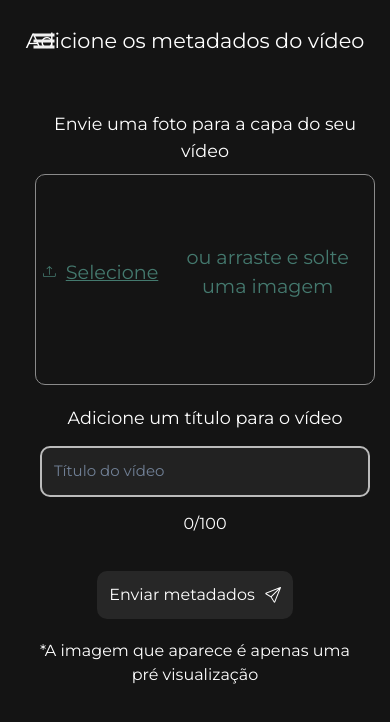
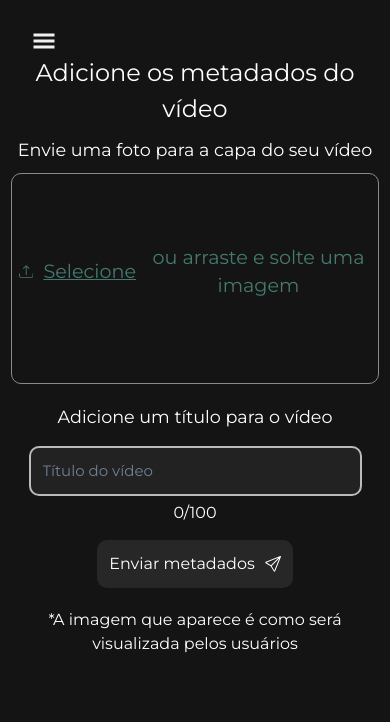
Before and after one commit to MarcosViniSil/my_stream, a React (Vite) app in the folder frontEnd/: page /meta-dados in a window 390 px wide. Shown: the top 722 px of the page. Built offline with nearby package versions, Linux system fonts and the light colour scheme.

Commit message:
style: adjust home page style

```diff
--- a/frontEnd/src/components/historyVideosCard/historyVideosCard.css
+++ b/frontEnd/src/components/historyVideosCard/historyVideosCard.css
@@ -23,11 +23,13 @@
     position: relative;
     width: 200px;
     flex-shrink: 0;
+        width: 17rem;
+    height: 10rem;
 }
 
 .thumbnail {
     width: 100%;
-    height: 120px;
+    height: 100%;
     object-fit: cover;
     border-radius: 6px;
 }
@@ -132,7 +134,7 @@
     }
 }
 
-@media (min-width:260px) and (max-width:360px) {
+@media (min-width:260px) and (max-width:500px) {
     .videoCardContent {
         flex-direction: column;
     }
@@ -140,4 +142,8 @@
     .thumbnailContainer {
         width: 100%;
     }
+
+    .video-info{
+        background-color: transparent;
+    }
 }
--- a/frontEnd/src/components/metaDatasVideo/metaData.css
+++ b/frontEnd/src/components/metaDatasVideo/metaData.css
@@ -11,7 +11,7 @@
     display: flex;
     align-items: center;
     justify-content: center;
-    flex-direction: row;
+    flex-direction: column;
     gap: 10px;
     width: 100%;
 }
@@ -19,15 +19,18 @@
 .wrapTitleReceiveThumbnail {
     width: 50%;
 }
-.wrapTitleReceiveThumbnail > h3 {
+
+.wrapTitleReceiveThumbnail>h3 {
     font-size: large;
 }
-.wrapTitleReciveTitle > h3{
+
+.wrapTitleReciveTitle>h3 {
     font-size: large;
 }
 
 .wrapReceiveThumbnail {
-    height: 30vh;
+    width: 23rem;
+    height: 12.938rem;
     display: flex;
     align-items: center;
     justify-content: center;
@@ -35,7 +38,7 @@
     border-radius: 10px;
     padding: 7px;
     gap: 10px;
-    width: 50%;
+    max-width: 23rem;
 }
 
 .wrapReceiveTitleVideo {
@@ -46,7 +49,7 @@
     display: flex;
     align-items: center;
     justify-content: center;
-    flex-direction: row;
+    flex-direction: column;
     gap: 10px;
     width: 100%;
 }
@@ -64,8 +67,9 @@
     font-size: 15px;
     outline: none;
     transition: border-color 0.2s;
-    width: 50%;
+    width: 21rem;
     box-sizing: border-box;
+    max-width: 23rem;
 }
 
 .wrapButtonText {
@@ -78,7 +82,6 @@
     display: flex;
     align-items: center;
     flex-direction: column;
-    gap: 10px;
     width: 50%;
 }
 
@@ -100,7 +103,7 @@
     color: white;
     padding: 12px;
     border-radius: 10px;
-    margin-top: 30px;
+    margin-top: 10px;
     display: flex;
     justify-content: center;
     align-items: center;
@@ -131,6 +134,11 @@
     width: 100%;
 }
 
+.title {
+    margin-bottom: 25px;
+    margin-top: 10px;
+    font-size: 1.6em;
+}
 
 @media (max-width: 600px) {
     .wrapSendThumbNail {
@@ -152,21 +160,13 @@
         width: 100%;
     }
 
-    #inputTitle {
-        width: 100%;
-    }
-
-    .title {
-        margin-bottom: 25px;
-        margin-top: 20px;
-        font-size: 1.3em;
-    }
 
     .wrapTitleReceiveThumbnail>h3 {
         font-size: 1.1em;
 
     }
-    .wrapTitleReceiveThumbnail{
+
+    .wrapTitleReceiveThumbnail {
         width: 100%;
     }
 
@@ -178,4 +178,19 @@
         width: 100%;
     }
 
+    .wrapElementsMetaDatas {
+        margin-left: 0px;
+    }
+    .wrapAllMetaData {
+        padding: 0px;
+    }
+
+    .buttonSendMetaDatas {
+        margin-top: 10px;
+    }
+
+    #inputTitle{
+        width: 90%;
+    }
+
 }
--- a/frontEnd/src/components/metaDatasVideo/metaData.jsx
+++ b/frontEnd/src/components/metaDatasVideo/metaData.jsx
@@ -206,7 +206,7 @@ function MetaData() {
                     <button className="buttonSendMetaDatas" type="button" onClick={handleUpload}>Enviar metadados <BsSend /></button>
                 </div>
 
-                <p className="detailsImage">*A imagem que aparece é apenas uma pré visualização</p>
+                <p className="detailsImage">*A imagem que aparece é como será visualizada pelos usuários</p>
             </div>
 
         </>
--- a/frontEnd/src/components/pagination/pagination.css
+++ b/frontEnd/src/components/pagination/pagination.css
@@ -45,6 +45,8 @@
   color: white;
   text-align: center;
   margin-bottom: 10px;
+  margin-top: 10px;
+  font-size: 1.6em;
 }
 
 @media (max-width: 600px) {
@@ -59,6 +61,8 @@
   }
 
   #titlePagination {
-    font-size: 1rem;
+    font-size: 1.4rem;
+    margin-bottom: 0px;
+    margin-top: 50px;
   }
 }
--- a/frontEnd/src/components/videoCard/videoCard.css
+++ b/frontEnd/src/components/videoCard/videoCard.css
@@ -1,16 +1,15 @@
-.video-card {
-  background-color: #1e1e1e;
+.video-card2 {
   color: white;
   border-radius: 8px;
   overflow: hidden;
   width: 100%;
   max-width: 360px;
-  height: 230px;
+  height: 19rem;
   transition: transform 0.2s ease;
   margin: 0 auto;
 }
 
-.video-card:hover {
+.video-card2:hover {
   transform: scale(1.02);
 }
 
@@ -20,10 +19,10 @@
   width: 100%;
 }
 
-.thumbnail {
-  width: 100%;
-  height: 100%;
-  object-fit: cover;
+.thumbnail2 {
+    width: 23rem;
+    height: 12.938rem;
+    object-fit: cover;
 }
 
 .duration {
--- a/frontEnd/src/components/videoCard/videoCard.jsx
+++ b/frontEnd/src/components/videoCard/videoCard.jsx
@@ -5,13 +5,13 @@ import './videoCard.css'
 export default function VideoCard({ video, videoDuration,progress,videoAt }) {
 
   return (
-    <div className="video-card">
+    <div className="video-card2">
       <a href={ videoAt === 0 ? `/watch?v=${video.videoId}` : `/watch?v=${video.videoId}&t=${videoAt}`}>
         <div className='wrapThumbnailAndDuration'>
           <img
             src={video.thumbnailUrl}
             alt={video.videoTitle}
-            className="thumbnail"
+            className="thumbnail2"
           />
           <div className={`progress-bar-container ${videoAt === 0 ? 'desactivate' : 'activate'}`}>
             <div
--- a/frontEnd/src/components/videosInitialPage/videosInitialPage.css
+++ b/frontEnd/src/components/videosInitialPage/videosInitialPage.css
@@ -1,6 +1,6 @@
 .video-grid {
   display: grid;
-  grid-template-columns: repeat(auto-fit, minmax(280px, 1fr));
+  grid-template-columns: repeat(auto-fit, minmax(20.5rem, 1fr));
   justify-content: center;
   gap: 10px;
   padding: 10px;
--- a/frontEnd/src/pages/metadata/videoMetadata.css
+++ b/frontEnd/src/pages/metadata/videoMetadata.css
@@ -1,6 +1,8 @@
 .title{
     color: white;
     text-align: center;
+      margin-top: 10px;
+     font-size: 1.6em;
 }
 
 .wrapSendMetaDatas {
@@ -23,4 +25,12 @@
   .menu-open {
     margin-left: 0;
   }
+
+  .title{
+    color: white;
+    text-align: center;
+      margin-top: 50px;
+     font-size: 1.5em;
+     margin-bottom: 0px;
 }
+}
```
Also changed, not shown: 1 other file (tests, documents, lock files or other folders).
